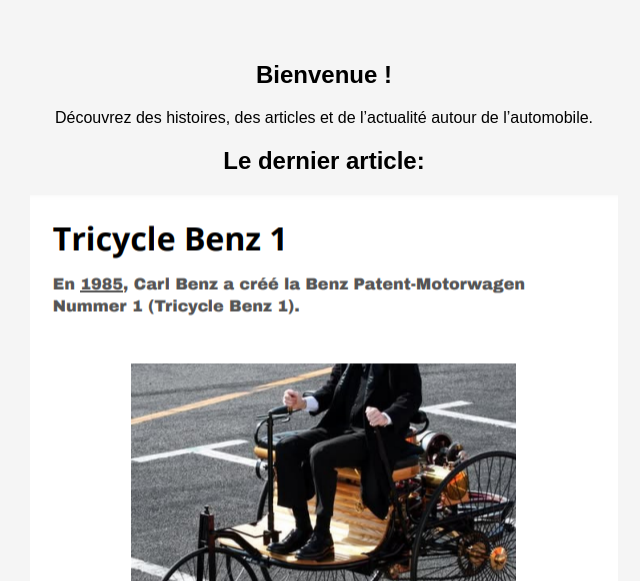
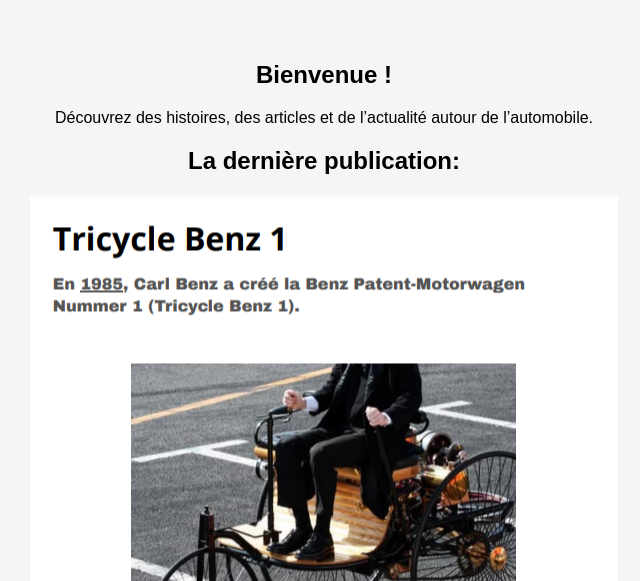
Before and after one commit to 100passionauto/applications, a plain HTML site: page articles.html in a window 1280 px wide. Shown: the part 219-800 px from the top of the page, without its empty margins (316-956 px from the left). Drawn offline with Linux system fonts and the light colour scheme.

Commit message:
Update articles.html

```diff
--- a/articles.html
+++ b/articles.html
@@ -19,7 +19,7 @@
     </section>
 
 
-	<h2>Le dernier article:</h2>
+	<h2>La dernière publication:</h2>
      <img src="images/karl-benz.jpg"/>
       </a>
     </section>
```
